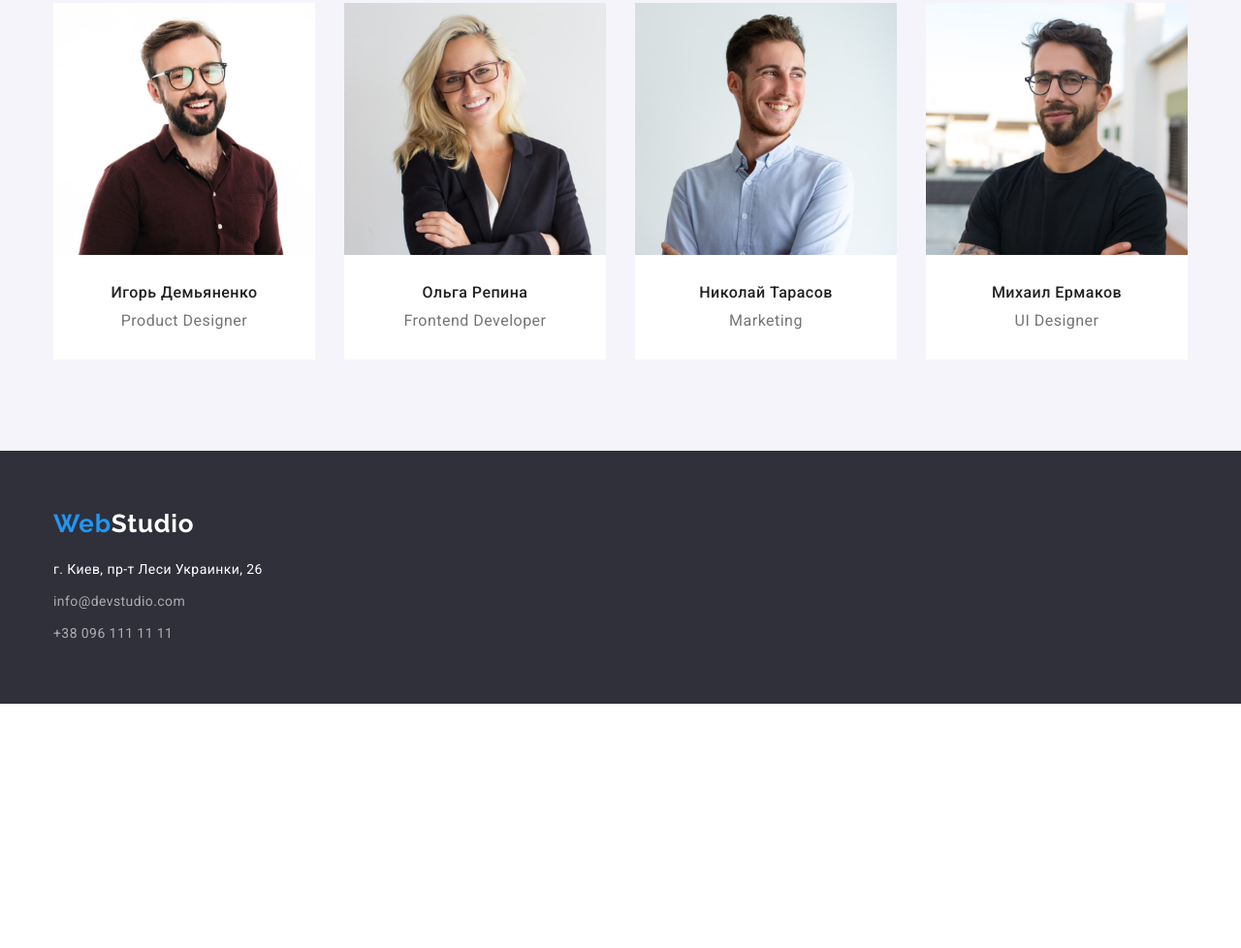
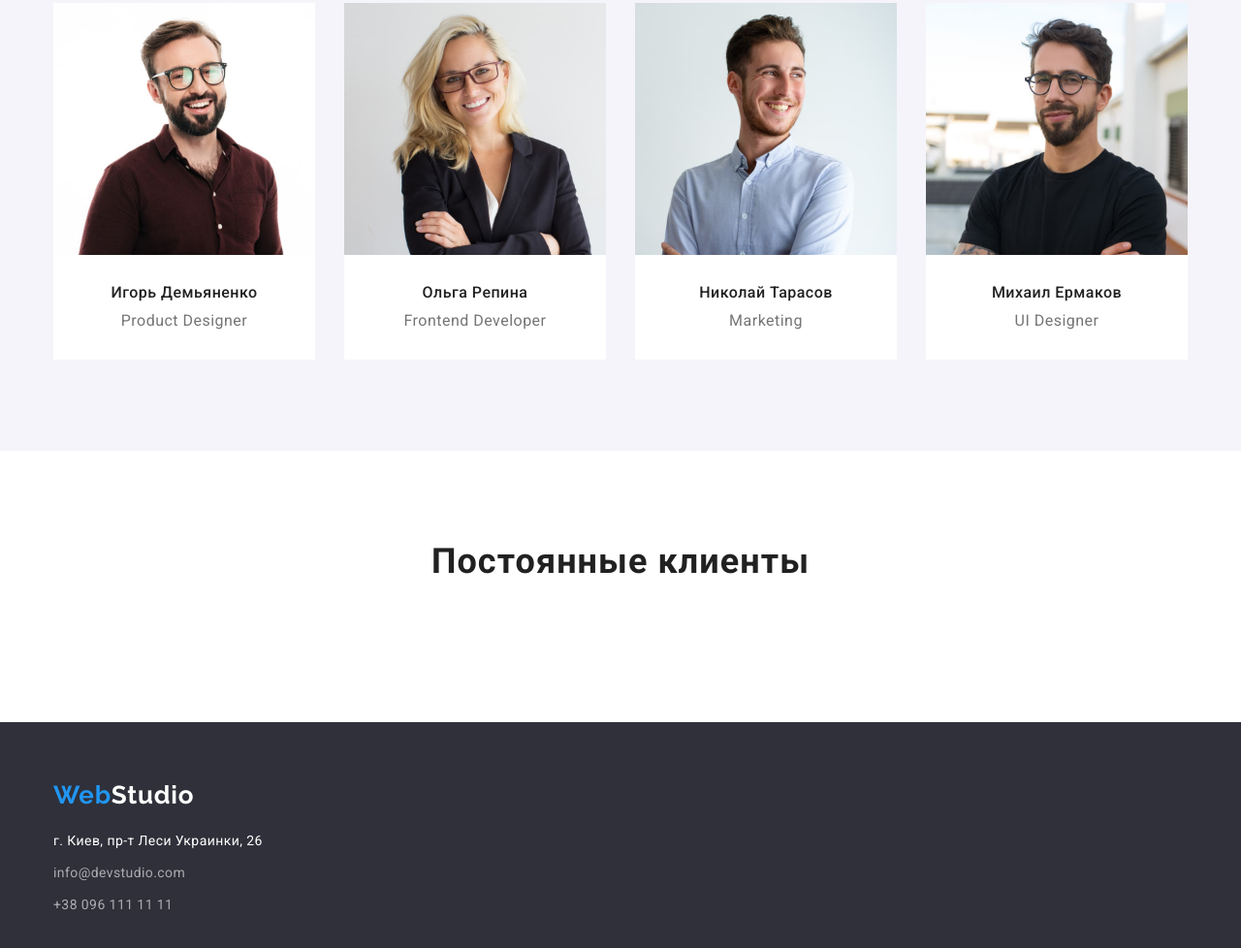
Before and after one commit to Reqvite/goit-markup-hw-04, a plain HTML site: page index.html in a window 1280 px wide. Shown: the part 1631-2609 px from the top of the page at 97% size. Before the commit the page ends 2357 px from the top, so only its background shows below. Drawn offline with nearby package versions, Linux system fonts and the light colour scheme.

Commit message:
Added a new section  clients

```diff
--- a/index.html
+++ b/index.html
@@ -151,8 +151,13 @@
           </ul>
         </div>
       </section>
+      <section class="section">
+        <div class="container">
+          <h2 class="section-title">Постоянные клиенты</h2>
+        </div>
+      </section>
     </main>
-    <!--Подвал-->
+    <!--Футер-->
     <footer class="section footer">
       <div class="container">
         <a href="" lang="en" class="logo link">
```
